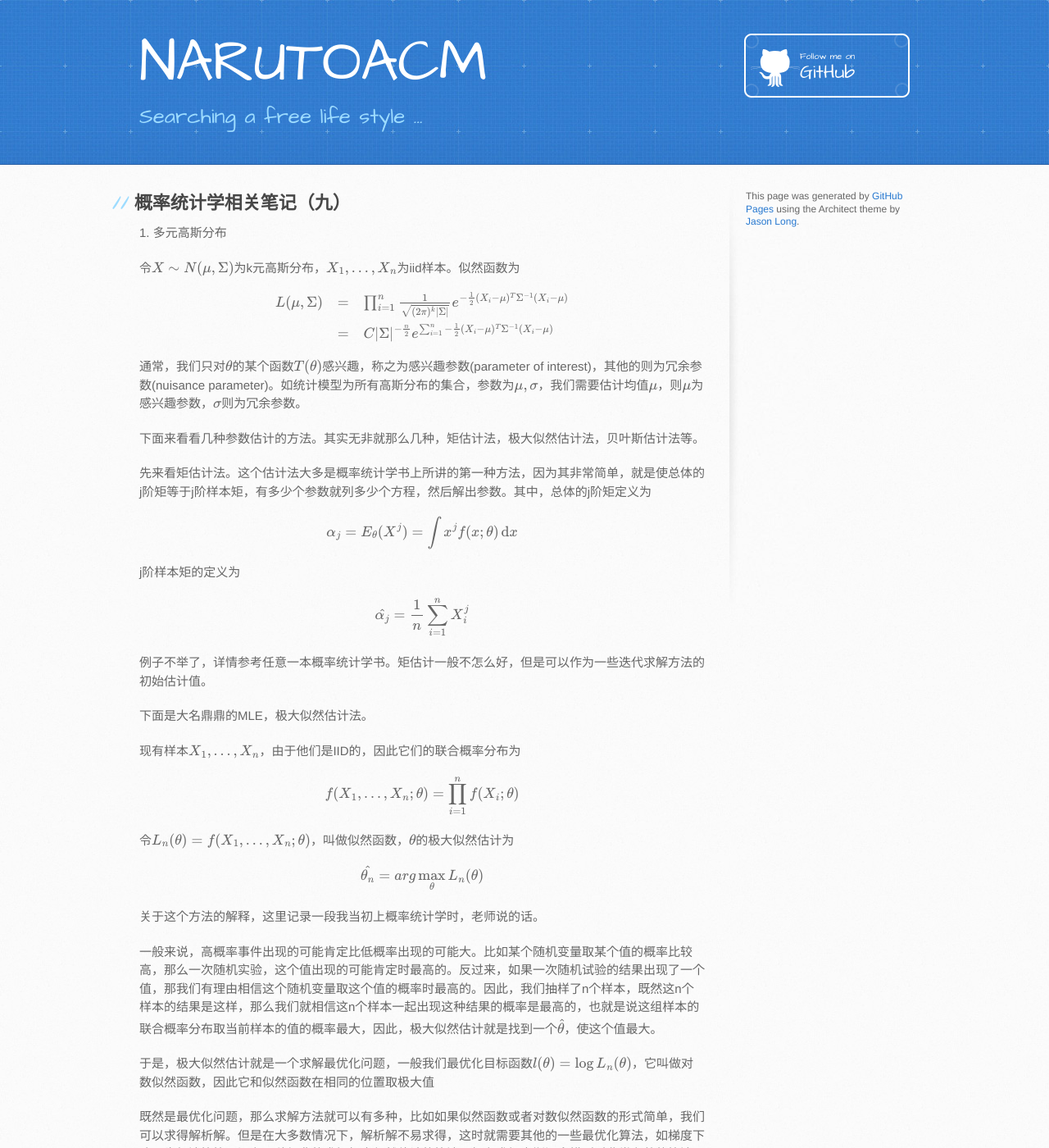
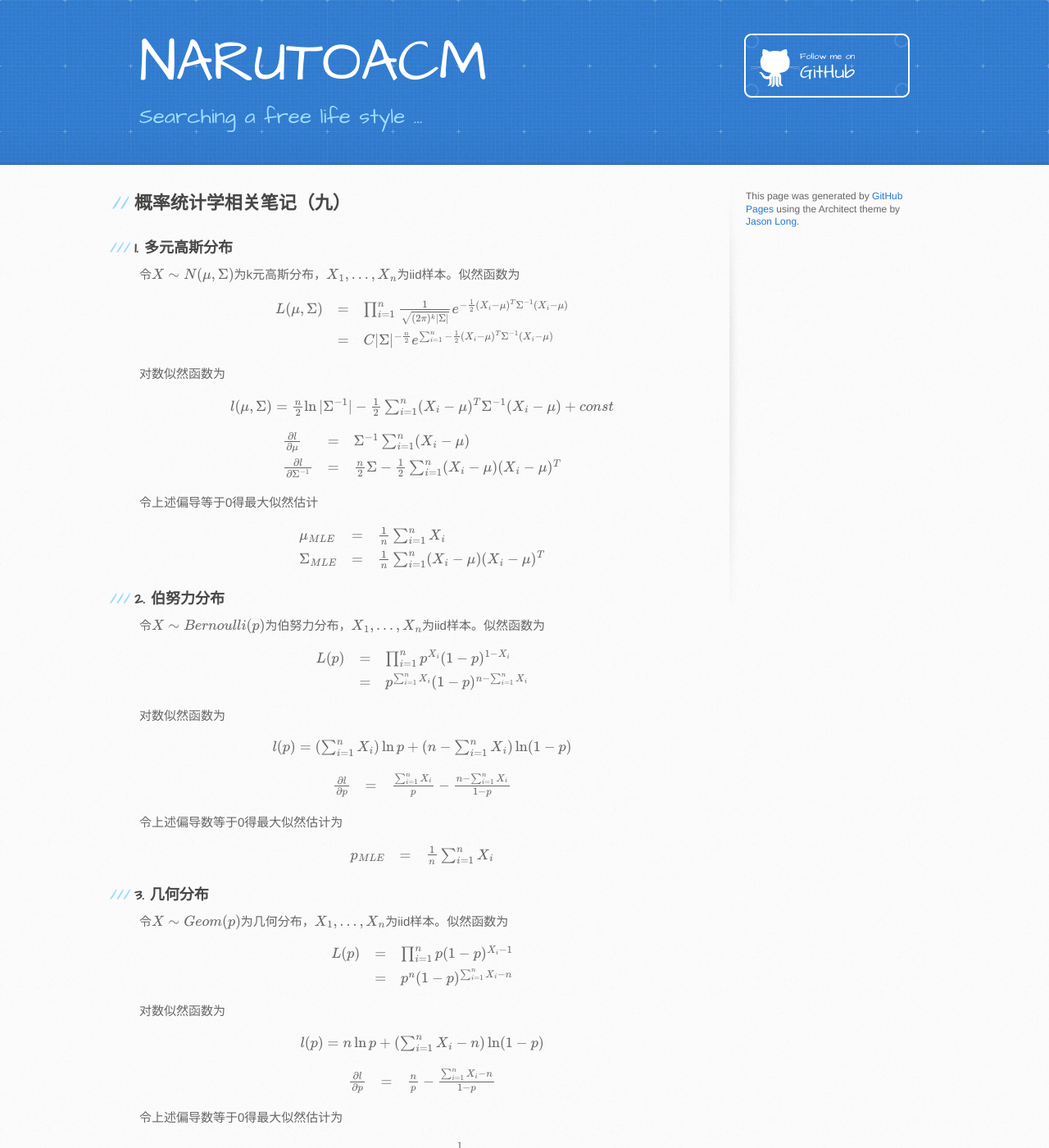
Before and after one commit to 7e00/7e00.github.io, a Jekyll site: the page built from _posts/2015-05-21-prob-stati-notes9.html, in a window 1280 px wide and 1400 px high. Shown: the whole window at 82% size. Built offline with Jekyll 4.4.1, drawn with Linux system fonts in a browser that asks for light colours; Markdown is read by kramdown in place of the engine named in the settings; formulas are drawn with MathJax 3; some of the changed text lies outside the part shown.

Commit message:
modify notes9

```diff
--- a/_posts/2015-05-21-prob-stati-notes9.html
+++ b/_posts/2015-05-21-prob-stati-notes9.html
@@ -4,16 +4,27 @@ title: 概率统计学相关笔记（九）
 ---
 
 <h2>{{ page.title }}</h2>
-<p>1. 多元高斯分布</p>
+<h3>1. 多元高斯分布</h3>
 <p>令\(X\sim N(\mu,\Sigma)\)为k元高斯分布，\(X_1,\dots,X_n\)为iid样本。似然函数为\[\begin{array}{l}L(\mu,\Sigma)&=&\prod_{i=1}^n\frac{1}{\sqrt{(2\pi)^k|\Sigma|}}e^{-\frac{1}{2}(X_i-\mu)^T\Sigma^{-1}(X_i-\mu)}\\&=&C|\Sigma|^{-\frac{n}{2}}e^{\sum_{i=1}^n-\frac{1}{2}(X_i-\mu)^T\Sigma^{-1}(X_i-\mu)}\end{array}\]</p>
-<p>通常，我们只对$\theta$的某个函数$T(\theta)$感兴趣，称之为感兴趣参数(parameter of interest)，其他的则为冗余参数(nuisance parameter)。如统计模型为所有高斯分布的集合，参数为$\mu,\sigma$，我们需要估计均值$\mu$，则$\mu$为感兴趣参数，$\sigma$则为冗余参数。</p>
-<p>下面来看看几种参数估计的方法。其实无非就那么几种，矩估计法，极大似然估计法，贝叶斯估计法等。</p>
-<p>先来看矩估计法。这个估计法大多是概率统计学书上所讲的第一种方法，因为其非常简单，就是使总体的j阶矩等于j阶样本矩，有多少个参数就列多少个方程，然后解出参数。其中，总体的j阶矩定义为$$\alpha_j=E_\theta(X^j)=\int x^jf(x;\theta)\,\mathrm{d}x$$j阶样本矩的定义为$$\hat{\alpha_j}=\frac{1}{n}\sum_{i=1}^nX_i^j$$</p>
-<p>例子不举了，详情参考任意一本概率统计学书。矩估计一般不怎么好，但是可以作为一些迭代求解方法的初始估计值。</p>
-<p>下面是大名鼎鼎的MLE，极大似然估计法。</p>
-<p>现有样本$X_1,\dots,X_n$，由于他们是IID的，因此它们的联合概率分布为$$f(X_1,\dots,X_n;\theta)=\prod_{i=1}^nf(X_i;\theta)$$令$L_n(\theta)=f(X_1,\dots,X_n;\theta)$，叫做似然函数，$\theta$的极大似然估计为$$\hat{\theta_n}=arg\max_\theta L_n(\theta)$$</p>
-<p>关于这个方法的解释，这里记录一段我当初上概率统计学时，老师说的话。</p>
-<p>一般来说，高概率事件出现的可能肯定比低概率出现的可能大。比如某个随机变量取某个值的概率比较高，那么一次随机实验，这个值出现的可能肯定时最高的。反过来，如果一次随机试验的结果出现了一个值，那我们有理由相信这个随机变量取这个值的概率时最高的。因此，我们抽样了n个样本，既然这n个样本的结果是这样，那么我们就相信这n个样本一起出现这种结果的概率是最高的，也就是说这组样本的联合概率分布取当前样本的值的概率最大，因此，极大似然估计就是找到一个$\hat{\theta}$，使这个值最大。</p>
-<p>于是，极大似然估计就是一个求解最优化问题，一般我们最优化目标函数$l(\theta)=\log L_n(\theta)$，它叫做对数似然函数，因此它和似然函数在相同的位置取极大值</p>
-<p>既然是最优化问题，那么求解方法就可以有多种，比如如果似然函数或者对数似然函数的形式简单，我们可以求得解析解。但是在大多数情况下，解析解不易求得，这时就需要其他的一些最优化算法，如梯度下降，牛顿法等等。还有一种经典的求解极大似然估计的算法，如在求解高斯混合模型时非常有效的算法，叫做EM算法。</p>
+<p>对数似然函数为\[\begin{array}{l}l(\mu,\Sigma)=\frac{n}{2}\ln|\Sigma^{-1}|-\frac{1}{2}\sum_{i=1}^n(X_i-\mu)^T\Sigma^{-1}(X_i-\mu)+const\end{array}\]</p>
+<p>\[\begin{array}{l}\frac{\partial l}{\partial\mu} & = & \Sigma^{-1}\sum_{i=1}^n(X_i-\mu) \\\frac{\partial l}{\partial\Sigma^{-1}} & = & \frac{n}{2}\Sigma-\frac{1}{2}\sum_{i=1}^n(X_i-\mu)(X_i-\mu)^T\end{array}\]</p>
+<p>令上述偏导等于0得最大似然估计\[\begin{array}{l}\mu_{MLE} & = & \frac{1}{n}\sum_{i=1}^nX_i \\\Sigma_{MLE} & = & \frac{1}{n}\sum_{i=1}^n(X_i-\mu)(X_i-\mu)^T\end{array}\]</p>
+<h3>2. 伯努力分布</h3>
+<p>令\(X\sim Bernoulli(p)\)为伯努力分布，\(X_1,\dots,X_n\)为iid样本。似然函数为\[\begin{array}{l}L(p) & = & \prod_{i=1}^np^{X_i}(1-p)^{1-X_i} \\& = & p^{\sum_{i=1}^nX_i}(1-p)^{n-\sum_{i=1}^nX_i}\end{array}\]</p>
+<p>对数似然函数为\[\begin{array}{l}l(p)=(\sum_{i=1}^nX_i)\ln p+(n-\sum_{i=1}^nX_i)\ln(1-p)\end{array}\]</p>
+<p>\[\begin{array}{l}\frac{\partial l}{\partial p} & = & \frac{\sum_{i=1}^nX_i}{p}-\frac{n-\sum_{i=1}^nX_i}{1-p}\end{array}\]</p>
+<p>令上述偏导数等于0得最大似然估计为\[\begin{array}{l}p_{MLE} & = & \frac{1}{n}\sum_{i=1}^nX_i\end{array}\]</p>
+<h3>3. 几何分布</h3>
+<p>令\(X\sim Geom(p)\)为几何分布，\(X_1,\dots,X_n\)为iid样本。似然函数为\[\begin{array}{l}L(p) & = & \prod_{i=1}^np(1-p)^{X_i-1} \\& = & p^n(1-p)^{\sum_{i=1}^nX_i -n}\end{array}\]</p>
+<p>对数似然函数为\[\begin{array}{l}l(p)=n\ln p+(\sum_{i=1}^nX_i-n)\ln(1-p)\end{array}\]</p>
+<p>\[\begin{array}{l}\frac{\partial l}{\partial p} & = & \frac{n}{p}-\frac{\sum_{i=1}^nX_i-n}{1-p}\end{array}\]</p>
+<p>令上述偏导数等于0得最大似然估计为\[\begin{array}{l}p_{MLE} & = & \frac{1}{\frac{1}{n}\sum_{i=1}^nX_i}\end{array}\]</p>
+<h3>4. 一致分布</h3>
+<p>令\(X\sim Uniform(a,b)\)为一致分布，\(X_1,\dots,X_n\)为iid样本，当任何一个样本小于a或大于b时，似然函数都为0。设所有样本都在区间[a,b]内，则似然函数为\[\begin{array}{l}L(a,b) & = & \prod_{i=1}^n\frac{1}{b-a}\end{array}\]</p>
+<p>则当\[\begin{array}{l}a_{MLE} & = & \min_iX_i \\b_{MLE} & = & \max_iX_i\end{array}\]时，似然函数取最大值</p>
+<h3>5. 指数分布</h3>
+<p>令\(X\sim Exp(\beta)\)为指数分布，\(X_1,\dots,X_n\)为iid样本。似然函数为\[\begin{array}{l}L(\beta) & = & \prod_{i=1}^n\frac{1}{\beta}e^{-\frac{X_i}{\beta}} \\& = & \beta^{-n}e^{-\frac{1}{\beta}\sum_{i=1}^nX_i}\end{array}\]</p>
+<p>对数似然函数为\[\begin{array}{l}l(\beta)=-n\ln\beta-\frac{1}{\beta}\sum_{i=1}^nX_i\end{array}\]</p>
+<p>\[\begin{array}{l}\frac{\partial l}{\partial\beta} & = & -\frac{n}{\beta}+\frac{1}{\beta^2}\sum_{i=1}^nX_i\end{array}\]</p>
+<p>令上述偏导数等于0得最大似然估计为\[\begin{array}{l}\beta_{MLE} & = & \frac{1}{n}\sum_{i=1}^nX_i\end{array}\]</p>
 <p>{{ page.date | date_to_string }}</p>
```
